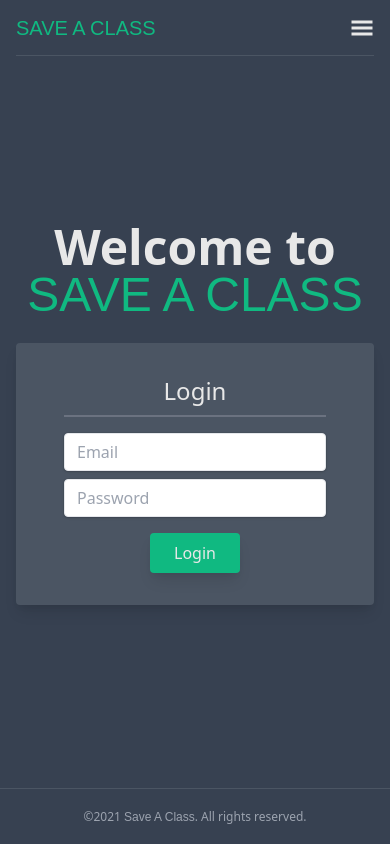
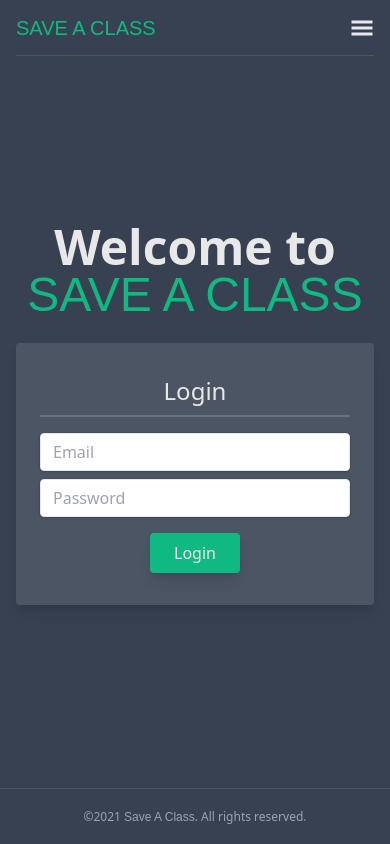
Before and after one commit to vorsakha/saveaclass, a Next.js app: page / in a window 390 px wide. Built offline with nearby package versions, Linux system fonts and the light colour scheme; no server answers.

Commit message:
login spacing tweak

```diff
--- a/components/Login.tsx
+++ b/components/Login.tsx
@@ -50,7 +50,7 @@ const Login: React.FC = () => {
 
       <div className="w-full max-w-md mt-6">
         <form
-          className="bg-gray-600 shadow-lg rounded px-12 pt-6 pb-8 mb-4"
+          className="bg-gray-600 shadow-lg rounded px-6 sm:px-12 pt-6 pb-8 mb-4"
           onSubmit={(e) => handleSubmit(e)}
         >
           {loading && <LoadingSpinner />}
```
